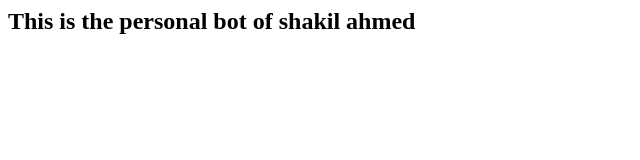
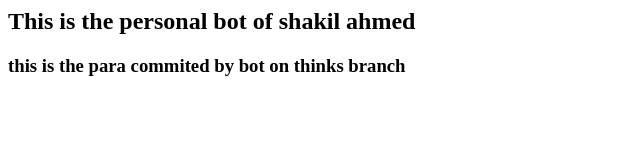
Before and after one commit to sakThinks/testRepo, a plain HTML site: page index.html in a window 1280 px wide. Shown: the whole page, without its empty margins (0-640 px from the left). Drawn offline with Linux system fonts and the light colour scheme.

Commit message:
pull for main

```diff
--- a/index.html
+++ b/index.html
@@ -6,5 +6,6 @@
 </head>
 <body>
     <h2>This is the personal bot of shakil ahmed</h2>
+    <h3> this is the para commited by bot on thinks branch</h3>
 </body>
 </html>
```
